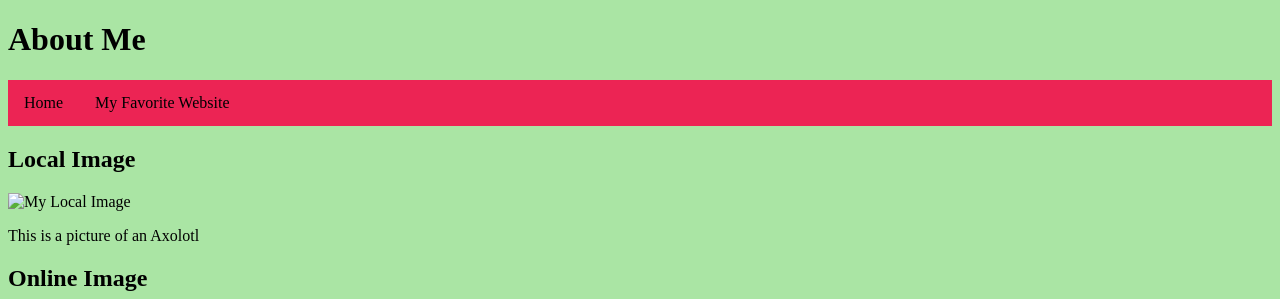
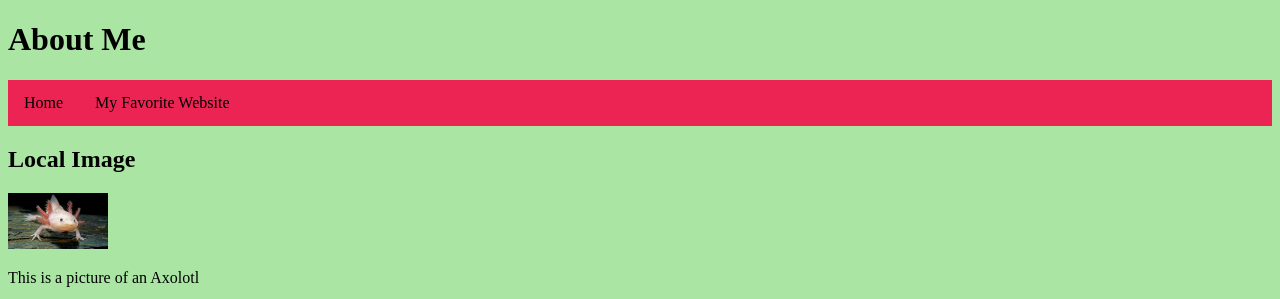
Before and after one commit to Aussie906/My-Portfolio, a plain HTML site: page index.html in a window 1280 px wide. Shown: the top 299 px of the page. Drawn offline with Linux system fonts and the light colour scheme; the site is published under a folder, as on GitHub Pages, so addresses that start at the root find nothing.

Commit message:
Changes to index.html

```diff
--- a/index.html
+++ b/index.html
@@ -37,7 +37,7 @@
     <main>
         <section>
             <h2>Local Image</h2>
-            <img src="/img/image-of-axolotl.jpg" alt="My Local Image" width="100px">
+            <img src="./img/image-of-axolotl.jpg" alt="My Local Image" width="100px">
             <p> This is a picture of an Axolotl </p>
         </section>
 
```
